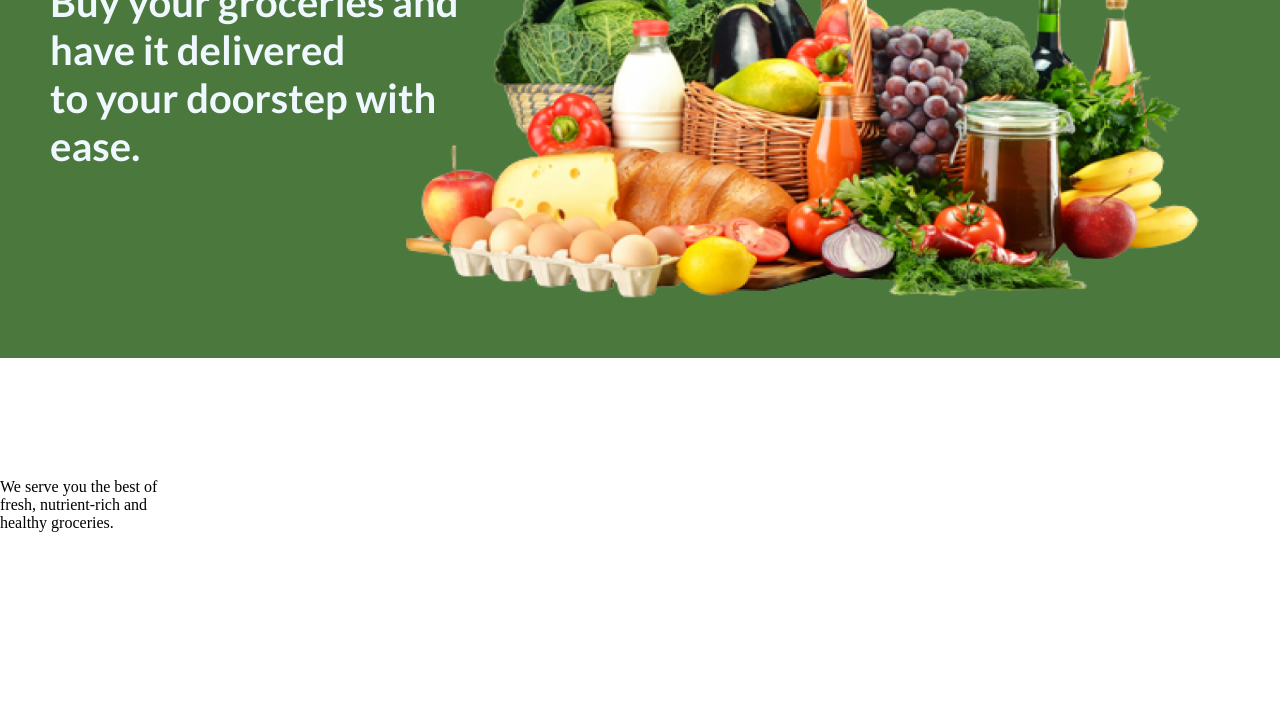
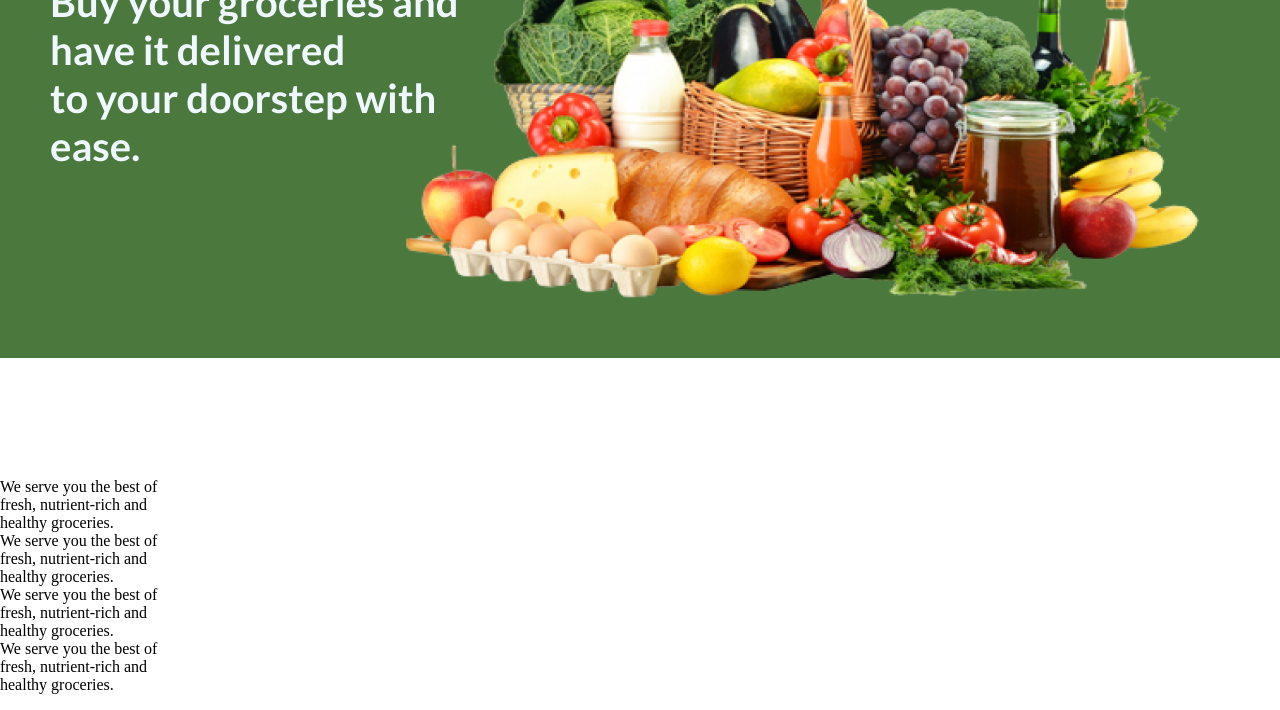
Before and after one commit to patel-vansh1607/grocify-grocery, a plain HTML site: page index.html in a window 1280 px wide. Shown: the part 242-952 px from the top of the page. Drawn offline with Linux system fonts and the light colour scheme; grey boxes are pictures that could not be loaded.

Commit message:
added all p1 to p4

```diff
--- a/index.html
+++ b/index.html
@@ -36,6 +36,15 @@
             <div class="p1">
                 <p>We serve you the best of<br> fresh, nutrient-rich and <br>healthy groceries.</p>
             </div>
+            <div class="p1">
+                <p>We serve you the best of<br> fresh, nutrient-rich and <br>healthy groceries.</p>
+            </div>
+            <div class="p1">
+                <p>We serve you the best of<br> fresh, nutrient-rich and <br>healthy groceries.</p>
+            </div>
+            <div class="p1">
+                <p>We serve you the best of<br> fresh, nutrient-rich and <br>healthy groceries.</p>
+            </div>
         </div>
 
     </div>
```
